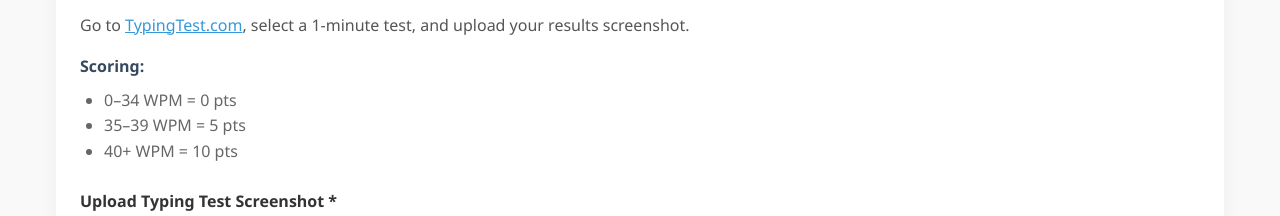
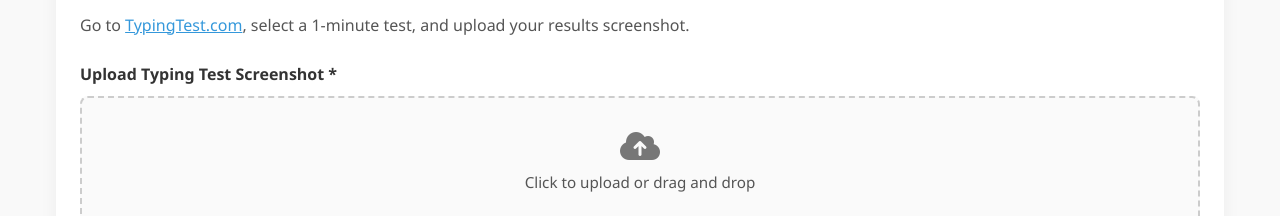
Before and after one commit to Phemmy08/Assessment1, a plain HTML site: page assessment.html in a window 1280 px wide. Shown: the part 584-800 px from the top of the page. Drawn offline with Linux system fonts and the light colour scheme.

Commit message:
Removed the main points calculations

```diff
--- a/assessment.html
+++ b/assessment.html
@@ -52,14 +52,7 @@
                 <div class="section-content">
                     <div class="instruction">
                         <p>Go to <a href="https://www.typingtest.com/" target="_blank">TypingTest.com</a>, select a 1-minute test, and upload your results screenshot.</p>
-                        <div class="scoring">
-                            <h4>Scoring:</h4>
-                            <ul>
-                                <li>0–34 WPM = 0 pts</li>
-                                <li>35–39 WPM = 5 pts</li>
-                                <li>40+ WPM = 10 pts</li>
-                            </ul>
-                        </div>
+
                     </div>
                     <div class="file-upload">
                         <label for="typingScreenshot">Upload Typing Test Screenshot *</label>
@@ -76,7 +69,7 @@
 <section class="section">
   <div class="section-header">
     <h3><i class="fas fa-cogs"></i> Section 2 - Personal & Technical Setup</h3>
-    <span class="points">5 Points</span>
+
   </div>
 
   <div class="section-content">
```
